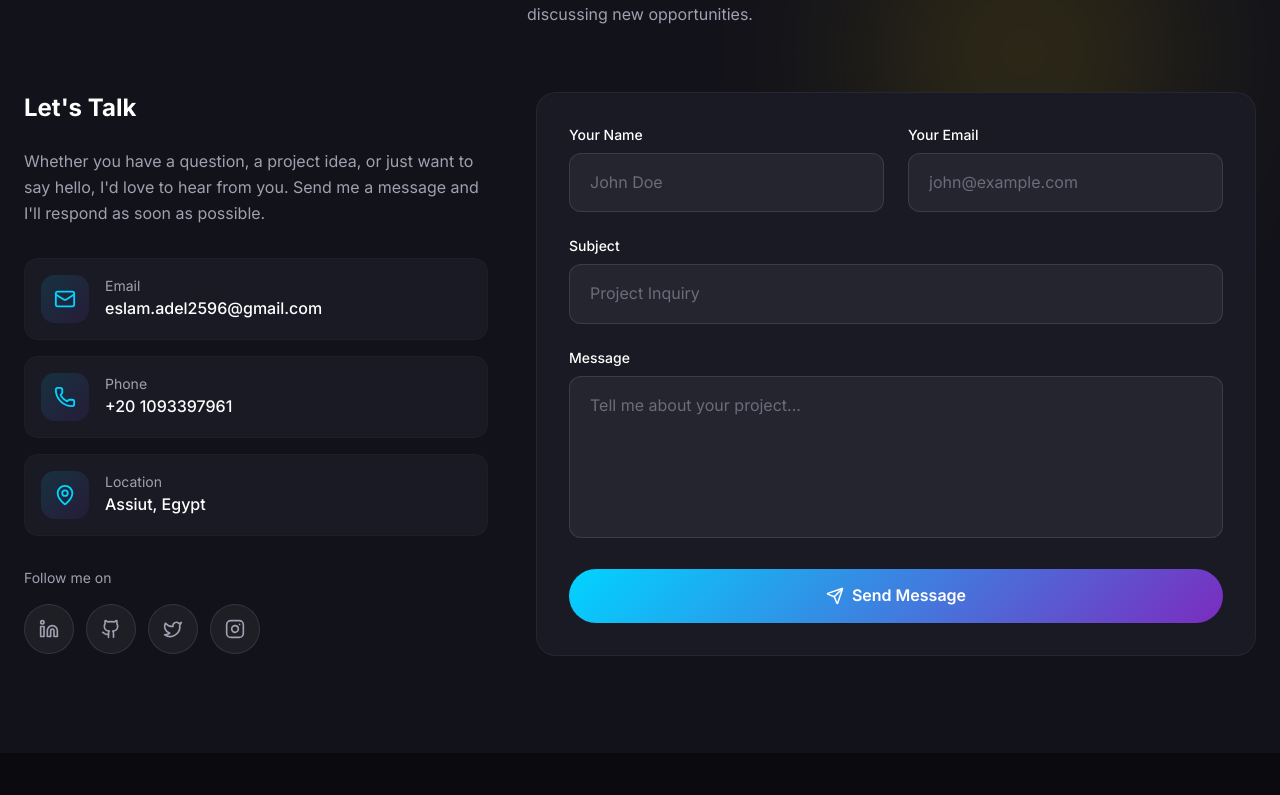
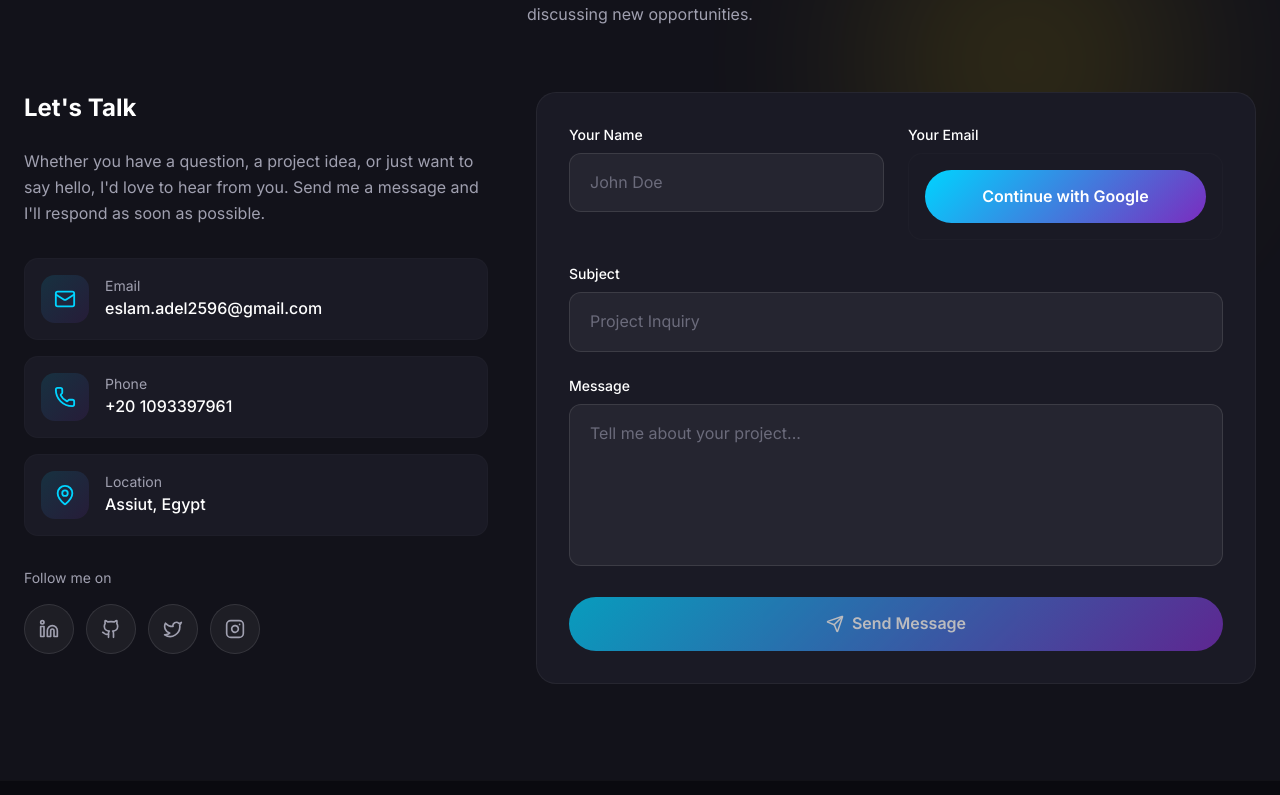
Before and after one commit to eslam-adel25/Portfolio, a React (Vite) app: page / in a window 1280 px wide. Shown: the part 5085-5880 px from the top of the page. Built offline with nearby package versions, Linux system fonts and the light colour scheme; no server answers.

Commit message:
feat: integrate Google OAuth authentication into contact form

```diff
--- a/package.json
+++ b/package.json
@@ -37,6 +37,7 @@
     "@radix-ui/react-toggle": "^1.1.10",
     "@radix-ui/react-toggle-group": "^1.1.11",
     "@radix-ui/react-tooltip": "^1.2.8",
+    "@react-oauth/google": "^0.13.5",
     "@tsparticles/react": "^3.0.0",
     "@tsparticles/slim": "^3.9.1",
     "class-variance-authority": "^0.7.1",
--- a/src/sections/ContactSection.tsx
+++ b/src/sections/ContactSection.tsx
@@ -1,6 +1,7 @@
 import emailjs from "emailjs-com";
-import { useRef, useState } from 'react';
-import { motion, useInView } from 'framer-motion';
+import { useRef, useState } from "react";
+import { useGoogleLogin, googleLogout } from "@react-oauth/google";
+import { motion, useInView } from "framer-motion";
 import {
   Mail,
   Phone,
@@ -10,28 +11,88 @@ import {
   Github,
   Twitter,
   Instagram,
-  CheckCircle
-} from 'lucide-react';
+  CheckCircle,
+} from "lucide-react";
 
 const ContactSection = () => {
   const sectionRef = useRef(null);
-  const isInView = useInView(sectionRef, { once: true, margin: '-100px' });
+  const isInView = useInView(sectionRef, { once: true, margin: "-100px" });
   const [formData, setFormData] = useState({
-    name: '',
-    email: '',
-    subject: '',
-    message: '',
+    name: "",
+    subject: "",
+    message: "",
   });
+  const [googleUser, setGoogleUser] = useState<{
+    email: string;
+    name?: string;
+  } | null>(null);
+  const [googleError, setGoogleError] = useState("");
   const [isSubmitting, setIsSubmitting] = useState(false);
   const [isSubmitted, setIsSubmitted] = useState(false);
 
-  const handleChange = (e: React.ChangeEvent<HTMLInputElement | HTMLTextAreaElement>) => {
+  const login = useGoogleLogin({
+    onSuccess: async (tokenResponse) => {
+      try {
+        setGoogleError("");
+        const response = await fetch(
+          "https://www.googleapis.com/oauth2/v3/userinfo",
+          {
+            headers: {
+              Authorization: `Bearer ${tokenResponse.access_token}`,
+            },
+          },
+        );
+
+        if (!response.ok) {
+          throw new Error("Unable to verify Google account.");
+        }
+
+        const profile = await response.json();
+
+        if (!profile.email) {
+          throw new Error("Unable to verify Google email.");
+        }
+
+        setGoogleUser({ email: profile.email, name: profile.name });
+
+        if (!formData.name && profile.name) {
+          setFormData((prev) => ({ ...prev, name: profile.name }));
+        }
+      } catch (error) {
+        console.error(error);
+        setGoogleError("Google authentication failed. Please try again.");
+      }
+    },
+    onError: () => {
+      setGoogleError("Google authentication failed. Please try again.");
+    },
+    scope: "openid email profile",
+    flow: "implicit",
+  });
+
+  const handleSignOut = () => {
+    googleLogout();
+    setGoogleUser(null);
+    setGoogleError("");
+  };
+
+  const handleChange = (
+    e: React.ChangeEvent<HTMLInputElement | HTMLTextAreaElement>,
+  ) => {
     setFormData({ ...formData, [e.target.name]: e.target.value });
   };
 
   const handleSubmit = async (e: React.FormEvent) => {
     e.preventDefault();
     setIsSubmitting(true);
+
+    if (!googleUser?.email) {
+      setIsSubmitting(false);
+      setGoogleError("Please sign in with Google before submitting.");
+      return;
+    }
+
+    const verifiedEmail = googleUser.email;
 
     try {
       // ✅ إرسال على الإيميل
@@ -40,17 +101,17 @@ const ContactSection = () => {
         "template_ok0dp52",
         {
           name: formData.name,
-        email: formData.email,
+          email: verifiedEmail,
           subject: formData.subject,
           message: formData.message,
         },
-      "iIels6mC6zz5yd7A2"
+        "iIels6mC6zz5yd7A2",
       );
 
       // ✅ تجهيز رسالة واتساب
       const text = `
 Name: ${formData.name}
-Email: ${formData.email}
+Email: ${verifiedEmail}
 Subject: ${formData.subject}
 Message: ${formData.message}
     `;
@@ -63,10 +124,9 @@ Message: ${formData.message}
       // UI بتاعك (زي ما هو 🔥)
       setIsSubmitting(false);
       setIsSubmitted(true);
-    setFormData({ name: '', email: '', subject: '', message: '' });
+      setFormData({ name: "", subject: "", message: "" });
 
       setTimeout(() => setIsSubmitted(false), 5000);
-
     } catch (error) {
       console.log(error);
       setIsSubmitting(false);
@@ -77,21 +137,21 @@ Message: ${formData.message}
   const contactInfo = [
     {
       icon: Mail,
-      label: 'Email',
-      value: 'eslam.adel2596@gmail.com',
-      href: 'mailto:eslam.adel2596@gmail.com',
+      label: "Email",
+      value: "eslam.adel2596@gmail.com",
+      href: "mailto:eslam.adel2596@gmail.com",
     },
     {
       icon: Phone,
-      label: 'Phone',
-      value: '+20 1093397961',
-      href: 'tel:+201093397961',
+      label: "Phone",
+      value: "+20 1093397961",
+      href: "tel:+201093397961",
     },
     {
       icon: MapPin,
-      label: 'Location',
-      value: 'Assiut, Egypt',
-      href: '#',
+      label: "Location",
+      value: "Assiut, Egypt",
+      href: "#",
     },
   ];
 
@@ -123,14 +183,21 @@ Message: ${formData.message}
     visible: {
       opacity: 1,
       y: 0,
-      transition: { duration: 0.6, ease: 'easeOut' as const },
+      transition: { duration: 0.6, ease: "easeOut" as const },
     },
   };
 
   return (
-    <section id="contact" className="py-24 relative bg-[#12121a]" ref={sectionRef}>
+    <section
+      id="contact"
+      className="py-24 relative bg-[#12121a]"
+      ref={sectionRef}
+    >
       {/* Background Orbs */}
-      <div className="orb orb-3" style={{ top: '30%', left: '80%', opacity: 0.15 }} />
+      <div
+        className="orb orb-3"
+        style={{ top: "30%", left: "80%", opacity: 0.15 }}
+      />
 
       <div className="max-w-7xl mx-auto px-6 relative">
         {/* Section Header */}
@@ -148,8 +215,8 @@ Message: ${formData.message}
           </h2>
           <div className="w-24 h-1 bg-gradient-to-r from-[#00d4ff] to-[#7b2cbf] mx-auto rounded-full mb-6" />
           <p className="text-[#a0a0b0] max-w-2xl mx-auto">
-            Have a project in mind or want to collaborate? Feel free to reach out.
-            I'm always open to discussing new opportunities.
+            Have a project in mind or want to collaborate? Feel free to reach
+            out. I'm always open to discussing new opportunities.
           </p>
         </motion.div>
 
@@ -158,14 +225,15 @@ Message: ${formData.message}
           <motion.div
             variants={containerVariants}
             initial="hidden"
-            animate={isInView ? 'visible' : 'hidden'}
+            animate={isInView ? "visible" : "hidden"}
             className="lg:col-span-2 space-y-8"
           >
             <motion.div variants={itemVariants}>
               <h3 className="text-2xl font-bold mb-6">Let's Talk</h3>
               <p className="text-[#a0a0b0] mb-8 leading-relaxed">
-                Whether you have a question, a project idea, or just want to say hello,
-                I'd love to hear from you. Send me a message and I'll respond as soon as possible.
+                Whether you have a question, a project idea, or just want to say
+                hello, I'd love to hear from you. Send me a message and I'll
+                respond as soon as possible.
               </p>
             </motion.div>
 
@@ -215,7 +283,7 @@ Message: ${formData.message}
           <motion.div
             variants={containerVariants}
             initial="hidden"
-            animate={isInView ? 'visible' : 'hidden'}
+            animate={isInView ? "visible" : "hidden"}
             className="lg:col-span-3"
           >
             <motion.form
@@ -233,13 +301,17 @@ Message: ${formData.message}
                     <CheckCircle className="text-[#00d4ff]" size={40} />
                   </div>
                   <h3 className="text-2xl font-bold mb-2">Message Sent!</h3>
-                  <p className="text-[#a0a0b0]">Thank you for reaching out. I'll get back to you soon.</p>
+                  <p className="text-[#a0a0b0]">
+                    Thank you for reaching out. I'll get back to you soon.
+                  </p>
                 </motion.div>
               ) : (
                 <>
                   <div className="grid md:grid-cols-2 gap-6 mb-6">
                     <div>
-                      <label className="block text-sm font-medium mb-2">Your Name</label>
+                      <label className="block text-sm font-medium mb-2">
+                        Your Name
+                      </label>
                       <input
                         type="text"
                         name="name"
@@ -251,21 +323,56 @@ Message: ${formData.message}
                       />
                     </div>
                     <div>
-                      <label className="block text-sm font-medium mb-2">Your Email</label>
-                      <input
-                        type="email"
-                        name="email"
-                        value={formData.email}
-                        onChange={handleChange}
-                        placeholder="john@example.com"
-                        required
-                        className="input-luxury"
-                      />
+                      <label className="block text-sm font-medium mb-2">
+                        Your Email
+                      </label>
+                      <div className="rounded-xl bg-[#1a1a25] border border-[#ffffff05] p-4">
+                        {googleUser ? (
+                          <div className="space-y-3">
+                            <div className="flex items-center justify-between gap-3">
+                              <div className="flex items-center gap-2 text-[#00d4ff]">
+                                <CheckCircle size={18} />
+                                <span className="font-medium">
+                                  Verified Google Account
+                                </span>
+                              </div>
+                              <button
+                                type="button"
+                                onClick={handleSignOut}
+                                className="text-sm text-[#a0a0b0] hover:text-white transition"
+                              >
+                                Sign Out
+                              </button>
+                            </div>
+                            <p className="text-white break-all">
+                              {googleUser.email}
+                            </p>
+                          </div>
+                        ) : (
+                          <button
+                            type="button"
+                            onClick={() => {
+                              setGoogleError("");
+                              login();
+                            }}
+                            className="btn-luxury w-full"
+                          >
+                            Continue with Google
+                          </button>
+                        )}
+                      </div>
+                      {googleError && (
+                        <p className="text-sm text-red-400 mt-2">
+                          {googleError}
+                        </p>
+                      )}
                     </div>
                   </div>
 
                   <div className="mb-6">
-                    <label className="block text-sm font-medium mb-2">Subject</label>
+                    <label className="block text-sm font-medium mb-2">
+                      Subject
+                    </label>
                     <input
                       type="text"
                       name="subject"
@@ -278,7 +385,9 @@ Message: ${formData.message}
                   </div>
 
                   <div className="mb-6">
-                    <label className="block text-sm font-medium mb-2">Message</label>
+                    <label className="block text-sm font-medium mb-2">
+                      Message
+                    </label>
                     <textarea
                       name="message"
                       value={formData.message}
@@ -292,7 +401,13 @@ Message: ${formData.message}
 
                   <motion.button
                     type="submit"
-                    disabled={isSubmitting}
+                    disabled={
+                      isSubmitting ||
+                      !googleUser ||
+                      !formData.name.trim() ||
+                      !formData.subject.trim() ||
+                      !formData.message.trim()
+                    }
                     className="btn-luxury w-full flex items-center justify-center gap-2 disabled:opacity-70"
                     whileHover={{ scale: 1.02 }}
                     whileTap={{ scale: 0.98 }}
```
Also changed, not shown: src/main.tsx (+6 -1 lines), 2 other files (tests, documents, lock files or other folders). Lines whose indentation alone changed are shown as unchanged.
